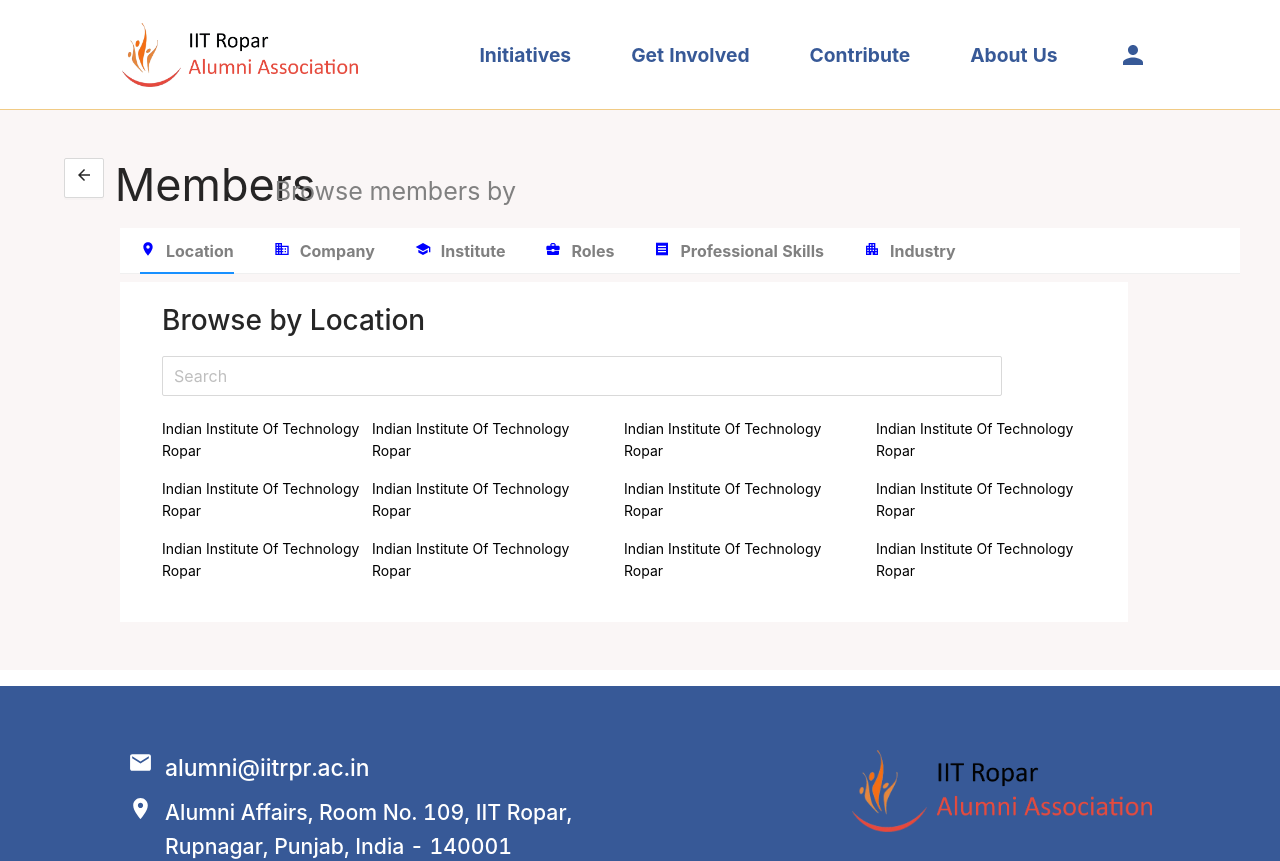
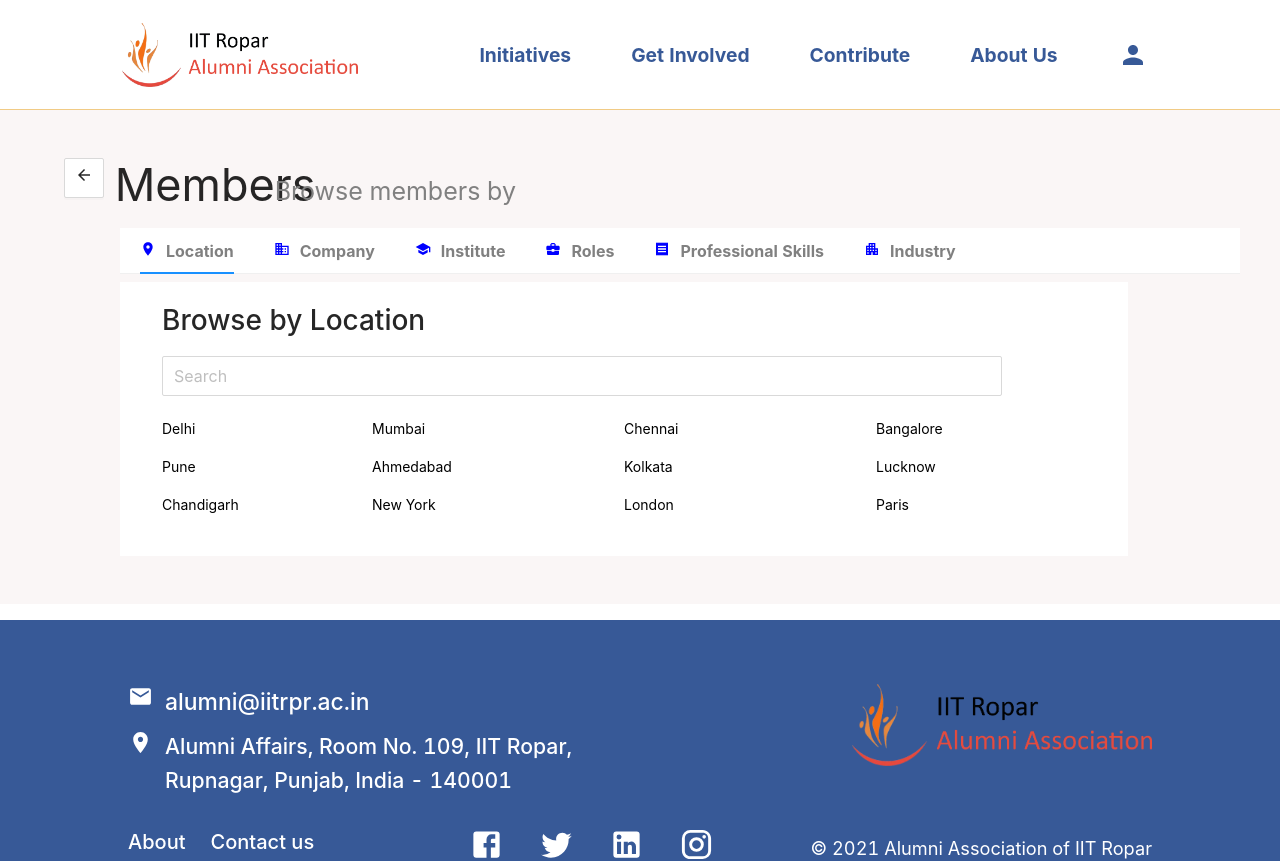
Before and after one commit to Bh4r4t/alumni-website, a React (Create React App) app in the folder frontend/: page /members/location in a window 1280 px wide. Shown: the top 861 px of the page. Built offline with nearby package versions, Linux system fonts and the light colour scheme; no server answers.

Commit message:
Members Fontend Updated

```diff
--- a/frontend/src/components/Navbar/PrivateNavbar/privateNav.component.tsx
+++ b/frontend/src/components/Navbar/PrivateNavbar/privateNav.component.tsx
@@ -54,7 +54,7 @@
 	);
 
 	const members = (
-		<a>
+		<a href="/members">
 			<GroupTwoToneIcon
 				style={{
 					fontSize: 30,
--- a/frontend/src/pages/Members/company.tsx
+++ b/frontend/src/pages/Members/company.tsx
@@ -36,7 +36,7 @@
                 </Row>
                 <Row style={{ marginLeft: "3vh" }}>
                 <Col span={1} style={{marginTop:"1vh"}}>
-                        <Button href="http://localhost:3000" icon={<ArrowBackIcon />} size="large">
+                        <Button href="http://localhost:3000/members" icon={<ArrowBackIcon />} size="large">
 
 
                         </Button>
@@ -103,75 +103,75 @@
                     <Row style={{marginBottom:"2vh"}}>
                         <Col span={5} offset={1}>
                         <Link to="https://github.com/ant-design/ant-design/issues/1862" style={{color:"black"}}>
-                                Indian Institute Of Technology Ropar
+                                Amazon
                             </Link>
                         </Col>
                         <Col span={5} >
                         <Link to="https://github.com/ant-design/ant-design/issues/1862" style={{color:"black"}}>
-                                Indian Institute Of Technology Ropar
+                                Flipkart
                             </Link>
                         </Col>
                         <Col span={1}></Col>
                         <Col span={5} >
                             <Link to="https://github.com/ant-design/ant-design/issues/1862" style={{color:"black"}}>
-                                Indian Institute Of Technology Ropar
+                               Snapdeal
                             </Link>
                         </Col>
                         <Col span={1}></Col>
 
                         <Col span={5} >
                         <Link to="https://github.com/ant-design/ant-design/issues/1862" style={{color:"black"}}>
-                                Indian Institute Of Technology Ropar
+                                Microsoft
                             </Link>
                         </Col>
                     </Row>
                     <Row style={{marginBottom:"2vh"}}>
                         <Col span={5} offset={1}>
                         <Link to="https://github.com/ant-design/ant-design/issues/1862" style={{color:"black"}}>
-                                Indian Institute Of Technology Ropar
+                                Apple
                             </Link>
                         </Col>
                         <Col span={5} >
                         <Link to="https://github.com/ant-design/ant-design/issues/1862" style={{color:"black"}}>
-                                Indian Institute Of Technology Ropar
+                                Samsung
                             </Link>
                         </Col>
                         <Col span={1}></Col>
                         <Col span={5} >
                             <Link to="https://github.com/ant-design/ant-design/issues/1862" style={{color:"black"}}>
-                                Indian Institute Of Technology Ropar
+                                DE Shaw
                             </Link>
                         </Col>
                         <Col span={1}></Col>
 
                         <Col span={5} >
                         <Link to="https://github.com/ant-design/ant-design/issues/1862" style={{color:"black"}}>
-                                Indian Institute Of Technology Ropar
+                               Goldman Sachs
                             </Link>
                         </Col>
                     </Row>
                     <Row style={{marginBottom:"2vh"}}>
                         <Col span={5} offset={1}>
                         <Link to="https://github.com/ant-design/ant-design/issues/1862" style={{color:"black"}}>
-                                Indian Institute Of Technology Ropar
+                                Codeninja
                             </Link>
                         </Col>
                         <Col span={5} >
                         <Link to="https://github.com/ant-design/ant-design/issues/1862" style={{color:"black"}}>
-                                Indian Institute Of Technology Ropar
+                                Myntra
                             </Link>
                         </Col>
                         <Col span={1}></Col>
                         <Col span={5} >
                             <Link to="https://github.com/ant-design/ant-design/issues/1862" style={{color:"black"}}>
-                                Indian Institute Of Technology Ropar
+                                Google
                             </Link>
                         </Col>
                         <Col span={1}></Col>
 
                         <Col span={5} >
                         <Link to="https://github.com/ant-design/ant-design/issues/1862" style={{color:"black"}}>
-                                Indian Institute Of Technology Ropar
+                                Paypal
                             </Link>
                         </Col>
                     </Row>
--- a/frontend/src/pages/Members/industry.tsx
+++ b/frontend/src/pages/Members/industry.tsx
@@ -36,7 +36,7 @@
                 </Row>
                 <Row style={{ marginLeft: "3vh" }}>
                 <Col span={1} style={{marginTop:"1vh"}}>
-                        <Button href="http://localhost:3000" icon={<ArrowBackIcon />} size="large">
+                        <Button href="http://localhost:3000/members" icon={<ArrowBackIcon />} size="large">
 
 
                         </Button>
--- a/frontend/src/pages/Members/institute.tsx
+++ b/frontend/src/pages/Members/institute.tsx
@@ -36,7 +36,7 @@
                 </Row>
                 <Row style={{ marginLeft: "3vh" }}>
                 <Col span={1} style={{marginTop:"1vh"}}>
-                        <Button href="http://localhost:3000" icon={<ArrowBackIcon />} size="large">
+                        <Button href="http://localhost:3000/members" icon={<ArrowBackIcon />} size="large">
 
 
                         </Button>
@@ -108,70 +108,70 @@
                         </Col>
                         <Col span={5} >
                         <Link to="https://github.com/ant-design/ant-design/issues/1862" style={{color:"black"}}>
-                                Indian Institute Of Technology Ropar
+                                Indian Institute Of Technology Delhi
                             </Link>
                         </Col>
                         <Col span={1}></Col>
                         <Col span={5} >
                             <Link to="https://github.com/ant-design/ant-design/issues/1862" style={{color:"black"}}>
-                                Indian Institute Of Technology Ropar
+                                Indian Institute Of Technology Bombay
                             </Link>
                         </Col>
                         <Col span={1}></Col>
 
                         <Col span={5} >
                         <Link to="https://github.com/ant-design/ant-design/issues/1862" style={{color:"black"}}>
-                                Indian Institute Of Technology Ropar
+                                Indian Institute Of Technology Kanpur
                             </Link>
                         </Col>
                     </Row>
                     <Row style={{marginBottom:"2vh"}}>
                         <Col span={5} offset={1}>
                         <Link to="https://github.com/ant-design/ant-design/issues/1862" style={{color:"black"}}>
-                                Indian Institute Of Technology Ropar
+                                Indian Institute Of Technology <br></br>Guwahati
                             </Link>
                         </Col>
                         <Col span={5} >
                         <Link to="https://github.com/ant-design/ant-design/issues/1862" style={{color:"black"}}>
-                                Indian Institute Of Technology Ropar
+                                Indian Institute Of Technology Roorkee
                             </Link>
                         </Col>
                         <Col span={1}></Col>
                         <Col span={5} >
                             <Link to="https://github.com/ant-design/ant-design/issues/1862" style={{color:"black"}}>
-                                Indian Institute Of Technology Ropar
+                                Indian Institute Of Technology Kharagpur
                             </Link>
                         </Col>
                         <Col span={1}></Col>
 
                         <Col span={5} >
                         <Link to="https://github.com/ant-design/ant-design/issues/1862" style={{color:"black"}}>
-                                Indian Institute Of Technology Ropar
+                                Indian Institute Of Management Ahmedabad
                             </Link>
                         </Col>
                     </Row>
                     <Row style={{marginBottom:"2vh"}}>
                         <Col span={5} offset={1}>
                         <Link to="https://github.com/ant-design/ant-design/issues/1862" style={{color:"black"}}>
-                                Indian Institute Of Technology Ropar
+                                Indian Institute Of Management<br></br> Kolkata
                             </Link>
                         </Col>
                         <Col span={5} >
                         <Link to="https://github.com/ant-design/ant-design/issues/1862" style={{color:"black"}}>
-                                Indian Institute Of Technology Ropar
+                                Indian Institute Of Sciences Bangalore
                             </Link>
                         </Col>
                         <Col span={1}></Col>
                         <Col span={5} >
                             <Link to="https://github.com/ant-design/ant-design/issues/1862" style={{color:"black"}}>
-                                Indian Institute Of Technology Ropar
+                                Indian Institute Of Technology BHU
                             </Link>
                         </Col>
                         <Col span={1}></Col>
 
                         <Col span={5} >
                         <Link to="https://github.com/ant-design/ant-design/issues/1862" style={{color:"black"}}>
-                                Indian Institute Of Technology Ropar
+                                Indian Institute Of Management Indore
                             </Link>
                         </Col>
                     </Row>
--- a/frontend/src/pages/Members/location.tsx
+++ b/frontend/src/pages/Members/location.tsx
@@ -12,7 +12,7 @@
 import { Link } from 'react-router-dom';
 import ArrowBackIcon from '@material-ui/icons/ArrowBack';
 
-import { Card, Avatar,Tag } from 'antd';
+import { Card, Avatar, Tag } from 'antd';
 const { Meta } = Card;
 
 const { TabPane } = Tabs;
@@ -35,8 +35,8 @@
 
                 </Row>
                 <Row style={{ marginLeft: "3vh" }}>
-                <Col span={1} style={{marginTop:"1vh"}}>
-                        <Button href="http://localhost:3000" icon={<ArrowBackIcon />} size="large">
+                    <Col span={1} style={{ marginTop: "1vh" }}>
+                        <Button href="http://localhost:3000/members" icon={<ArrowBackIcon />} size="large">
 
 
                         </Button>
@@ -100,79 +100,67 @@
 
                     </Row>
                     <br></br>
-                    <Row style={{marginBottom:"2vh"}}>
+                    <Row style={{ marginBottom: "2vh" }}>
                         <Col span={5} offset={1}>
-                        <Link to="https://github.com/ant-design/ant-design/issues/1862" style={{color:"black"}}>
-                                Indian Institute Of Technology Ropar
-                            </Link>
+                            <Link to="https://github.com/ant-design/ant-design/issues/1862" style={{ color: "black" }}>
+                                Delhi                            </Link>
                         </Col>
                         <Col span={5} >
-                        <Link to="https://github.com/ant-design/ant-design/issues/1862" style={{color:"black"}}>
-                                Indian Institute Of Technology Ropar
-                            </Link>
+                            <Link to="https://github.com/ant-design/ant-design/issues/1862" style={{ color: "black" }}>
+                                Mumbai                            </Link>
                         </Col>
                         <Col span={1}></Col>
                         <Col span={5} >
-                            <Link to="https://github.com/ant-design/ant-design/issues/1862" style={{color:"black"}}>
-                                Indian Institute Of Technology Ropar
-                            </Link>
+                            <Link to="https://github.com/ant-design/ant-design/issues/1862" style={{ color: "black" }}>
+Chennai                            </Link>
                         </Col>
                         <Col span={1}></Col>
 
                         <Col span={5} >
-                        <Link to="https://github.com/ant-design/ant-design/issues/1862" style={{color:"black"}}>
-                                Indian Institute Of Technology Ropar
-                            </Link>
+                            <Link to="https://github.com/ant-design/ant-design/issues/1862" style={{ color: "black" }}>
+Bangalore                            </Link>
                         </Col>
                     </Row>
-                    <Row style={{marginBottom:"2vh"}}>
+                    <Row style={{ marginBottom: "2vh" }}>
                         <Col span={5} offset={1}>
-                        <Link to="https://github.com/ant-design/ant-design/issues/1862" style={{color:"black"}}>
-                                Indian Institute Of Technology Ropar
-                            </Link>
+                            <Link to="https://github.com/ant-design/ant-design/issues/1862" style={{ color: "black" }}>
+Pune                            </Link>
                         </Col>
                         <Col span={5} >
-                        <Link to="https://github.com/ant-design/ant-design/issues/1862" style={{color:"black"}}>
-                                Indian Institute Of Technology Ropar
-                            </Link>
+                            <Link to="https://github.com/ant-design/ant-design/issues/1862" style={{ color: "black" }}>
+Ahmedabad                            </Link>
                         </Col>
                         <Col span={1}></Col>
                         <Col span={5} >
-                            <Link to="https://github.com/ant-design/ant-design/issues/1862" style={{color:"black"}}>
-                                Indian Institute Of Technology Ropar
-                            </Link>
+                            <Link to="https://github.com/ant-design/ant-design/issues/1862" style={{ color: "black" }}>
+Kolkata                            </Link>
                         </Col>
                         <Col span={1}></Col>
 
                         <Col span={5} >
-                        <Link to="https://github.com/ant-design/ant-design/issues/1862" style={{color:"black"}}>
-                                Indian Institute Of Technology Ropar
-                            </Link>
+                            <Link to="https://github.com/ant-design/ant-design/issues/1862" style={{ color: "black" }}>
+Lucknow                            </Link>
                         </Col>
                     </Row>
-                    <Row style={{marginBottom:"2vh"}}>
+                    <Row style={{ marginBottom: "2vh" }}>
                         <Col span={5} offset={1}>
-                        <Link to="https://github.com/ant-design/ant-design/issues/1862" style={{color:"black"}}>
-                                Indian Institute Of Technology Ropar
-                            </Link>
+                            <Link to="https://github.com/ant-design/ant-design/issues/1862" style={{ color: "black" }}>
+Chandigarh                            </Link>
                         </Col>
                         <Col span={5} >
-                        <Link to="https://github.com/ant-design/ant-design/issues/1862" style={{color:"black"}}>
-                                Indian Institute Of Technology Ropar
-                            </Link>
+                            <Link to="https://github.com/ant-design/ant-design/issues/1862" style={{ color: "black" }}>
+New York                            </Link>
                         </Col>
                         <Col span={1}></Col>
                         <Col span={5} >
-                            <Link to="https://github.com/ant-design/ant-design/issues/1862" style={{color:"black"}}>
-                                Indian Institute Of Technology Ropar
-                            </Link>
+                            <Link to="https://github.com/ant-design/ant-design/issues/1862" style={{ color: "black" }}>
+London                            </Link>
                         </Col>
                         <Col span={1}></Col>
 
                         <Col span={5} >
-                        <Link to="https://github.com/ant-design/ant-design/issues/1862" style={{color:"black"}}>
-                                Indian Institute Of Technology Ropar
-                            </Link>
+                            <Link to="https://github.com/ant-design/ant-design/issues/1862" style={{ color: "black" }}>
+Paris                            </Link>
                         </Col>
                     </Row>
                 </div>
--- a/frontend/src/pages/Members/prof_skills.tsx
+++ b/frontend/src/pages/Members/prof_skills.tsx
@@ -36,7 +36,7 @@
                 </Row>
                 <Row style={{ marginLeft: "3vh" }}>
                 <Col span={1} style={{marginTop:"1vh"}}>
-                        <Button href="http://localhost:3000" icon={<ArrowBackIcon />} size="large">
+                        <Button href="http://localhost:3000/members" icon={<ArrowBackIcon />} size="large">
 
 
                         </Button>
--- a/frontend/src/pages/Members/roles.tsx
+++ b/frontend/src/pages/Members/roles.tsx
@@ -36,7 +36,7 @@
                 </Row>
                 <Row style={{ marginLeft: "3vh" }}>
                 <Col span={1} style={{marginTop:"1vh"}}>
-                        <Button href="http://localhost:3000" icon={<ArrowBackIcon />} size="large">
+                        <Button href="http://localhost:3000/members" icon={<ArrowBackIcon />} size="large">
 
 
                         </Button>
```
Also changed, not shown: frontend/src/pages/Members/members.tsx (+52 -69 lines), 1 other file (tests, documents, lock files or other folders). Lines whose indentation alone changed are shown as unchanged.
